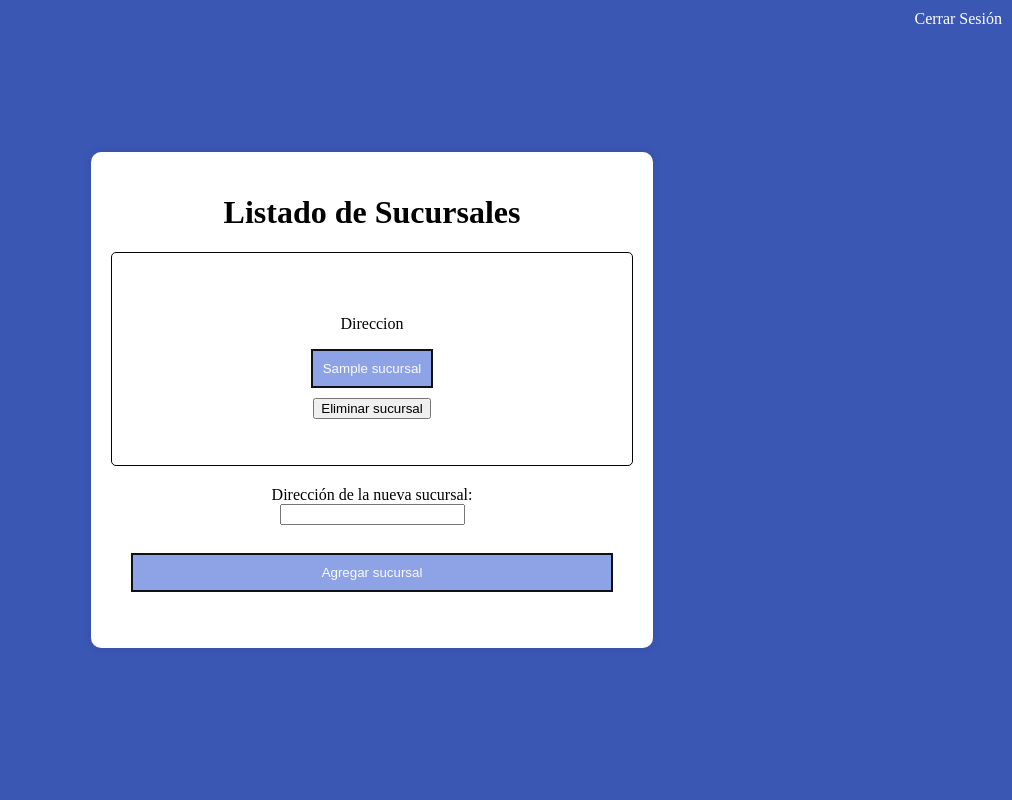
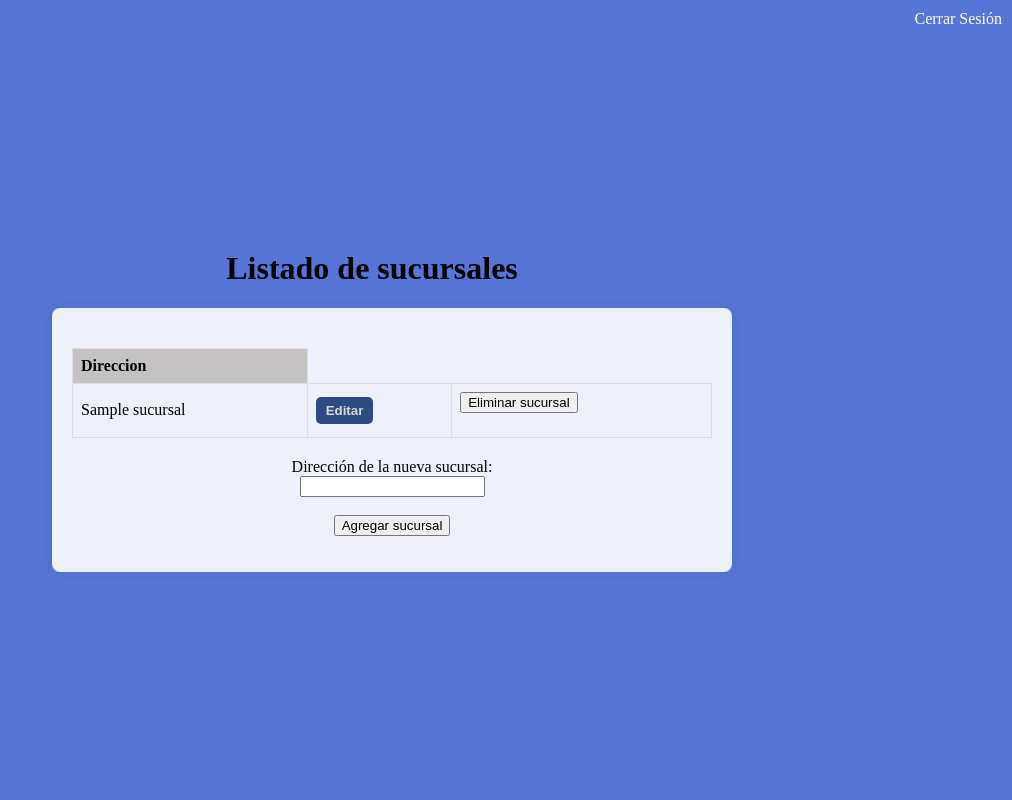
Before and after one commit to JJuanVolpe/Ferreplus, a Django app: page /sucursales/ in a window 1280 px wide. Shown: the whole page, without its empty margins (268-1280 px from the left). Run offline with Django 4.2, Linux system fonts and the light colour scheme; a user stored in the database is signed in; tables that the repository leaves empty hold one stand-in row (values such as "Sample post").

Commit message:
Sistema final version

```diff
--- a/myapp/templates/Menu_De_Intercambios.html
+++ b/myapp/templates/Menu_De_Intercambios.html
@@ -25,13 +25,12 @@
             }
             .right {
                 display:flex;
-                justify-content: c;
                 align-items: center;
                 font-family: Arial, Helvetica, sans-serif;
 
             }
             .divTrue{
-            width: 650px;
+                width: 700px;
                 align-items: center;
                 min-width: 350px;
                 max-height: 500px; /* Altura máxima inicial */
@@ -104,10 +103,11 @@
     </head>
 
     <body>
+
+        <div>
             <a href="{% url 'menuPrincipal' %}">
                 <button>volver</button>
             </a>
-        <div>
             <div class="menu">
                 <h1>Menu de intercambios</h1>
             </div>
--- a/myapp/templates/Sucursales.html
+++ b/myapp/templates/Sucursales.html
@@ -1,20 +1,37 @@
-<!DOCTYPE html>
-<html lang="es">
-<head>
-    <meta charset="UTF-8">
-    <link rel="shortcut icon" type="image/png" href="../static/favicon.png">
+<script>
+    document.addEventListener("DOMContentLoaded", function() {
+        const btnsAbrirModal = document.querySelectorAll(".button-style");
+        const btnCerrarModal = document.querySelector("#Cerrar_modal");
+        const modal = document.querySelector("#modal");
+
+        btnsAbrirModal.forEach(function(btn) {
+            btn.addEventListener("click", function() {
+                modal.showModal();
+            });
+        });
+
+        btnCerrarModal.addEventListener("click", function() {
+            modal.close();
+        });
+    });
+</script>
+
+
+
 <style>
     body {
-            background-color: #2544ace5;
+        background-color: #4566d3e5;
         margin: 0;
         padding: 0;
         display: flex;
         justify-content: center;
         align-items: center;
-            min-height: 100vh; /* Ajusta la altura mínima de la página */
-            position: relative; /* Posición relativa para el posicionamiento absoluto */
+        height: 100vh;
     }
 
+    .table-container {
+        text-align: center;
+    }
 
     table {
         margin: 20px auto;
@@ -23,49 +40,65 @@
     }
 
     .button-style {
-            background-color: #8299e4e5;
-            color: rgba(253, 253, 253, 0.973);
-            padding: 10px;
-            border: 2px solid #000000e5;
-            cursor: pointer;
+        font-weight: bold;
+        text-decoration: none;
+        font-family: Arial, Helvetica, sans-serif;
+        color: #D9D9D9;
+        max-width: max-content;
+        background-color: #2d4a81;
+        padding: 6px 10px;
         text-align: center;
-            display: block;
-            margin: 10px auto;
-            width: 100%;
-            box-sizing: border-box;
+        border: none;
+        border-radius: 5px;
+        transition: all 0.3s;
+        cursor : pointer;
+    }
+    .button-style:hover {
+        background-color: #4566d3e5;
     }
 
-        .button-style:hover {
-            background-color: #126627;
+    #Agregar_Sucursal {
+        display: block;
+        margin: 20px auto;
     }
 
-        #modal {
+    #modal{
         width: 500px;
-            background-color: #4566d3ff;
+        background-color: rgb(225, 228, 240);
     }
 
-        #modal::backdrop {
-            background-color: rgba(0, 0, 0, .45);
-        }
-        .table-container {
-            text-align: center;
-            margin: auto;
-            padding: 20px;
-            background-color: #ffffff; /* Fondo blanco */
-            border-radius: 10px; /* Bordes redondeados */
-            box-shadow: 0 0 10px rgba(0, 0, 0, 0.1); /* Sombra */
-        }
-        .scrollable-div {
-            width: 500px;
-            min-width: 300px;
-            max-height: 300px; /* Altura máxima inicial */
-            overflow-y: auto; /* Desplazamiento vertical */
-            border: 1px solid #050404; /* Borde */
-            background-color: #fff; /* Fondo blanco */
-            border-radius: 5px; /* Bordes redondeados */
-            padding: 10px; /* Espaciado interno */
+    #modal::backdrop{
+        background-color: rgba(0,0,0,.45);
     }
 
+    .divSuc{
+        margin-top: 1px;
+        text-align: center;
+        width: 100%;
+        min-width:600px;
+        max-width: 980px;
+        padding: 20px;
+        background-color: #ffffffe5;
+        border-radius: 8px;
+        box-shadow: 0 0 10px rgba(0, 0, 0, 0.1);
+        max-height: 60vh; /* Limitar la altura máxima */
+        overflow-y: auto; /* Hacer el contenido desplazable */
+    }
+    .trueque-table {
+        width: 100%;
+        border-collapse: collapse;
+    }
+
+    .trueque-table th, .trueque-table td {
+        border: 1px solid #ddd;
+        padding: 8px;
+        text-align: left;
+    }
+
+    .trueque-table th {
+        background-color: #c0bcbce0;
+        font-weight: bold;
+    }
     .logOut {
             position: absolute;
             top: 10px;
@@ -73,47 +106,61 @@
             color: white;
             text-decoration: none;
         }
-
     </style>
-</head>
 <body>
     <a class="logOut" href="/logout">Cerrar Sesión</a>
     <div class="table-container">
-        <h1>Listado de Sucursales</h1>
+        <h1>Listado de sucursales</h1>
         {% if error %}
             <p style="color: red;">{{ error }}</p>
         {% else %}
-            <div class="scrollable-div" id="scrollable-div">
-                <table>
+        <div class="divSuc">
+            <table class="trueque-table">
+                <thead>
+                    <tr>
+                        <th>Direccion</th>
+                    </tr>
+                </thead>
                 <tbody>
+                    {% if sucursales %}
                         {% for suc in sucursales %}
                             <tr>
+                                <td>{{ suc.title }}</td>
+                                <td><button class="button-style editar-btn" data-id="{{ suc.id }}">Editar</button></td>
                                 <td>
-                                    <p>Direccion</p>
-                                    <button class="button-style editar-btn" data-id="{{ suc.id }}">{{ suc.title }}</button>
                                     <form class="eliminar-form" data-id="{{ suc.id }}" action="{% url 'eliminar_sucursal' suc.id %}" method="post">
                                         {% csrf_token %}
                                         <button type="submit" class="eliminar-btn">Eliminar sucursal</button>
                                     </form>
-                                </td>
                             </tr>
                         {% endfor %}
+                    {% else %}
+                        <tr>
+                            <td colspan="3">No se encontraron sucursales</td>
+                        </tr>
+                    {% endif %}
                 </tbody>
             </table>
-            </div>
-            <form id="agregar-form" style="padding: 20px;" action="{% url 'agregar_sucursal' %}" method="post">
+            <div id="error-message" class="error-message"></div>
+            <form id="agregar-form" action="{% url 'agregar_sucursal' %}" method="post">
                 {% csrf_token %}
                 <label for="nuevaSucursal">Dirección de la nueva sucursal:</label><br>
                 <input type="text" id="nuevaSucursal" name="nuevaSucursal" required><br><br>
-                <button class="button-style" type="submit">Agregar sucursal</button>
-                <p style="color: black; font-family: 'Montserrat';"></p>
+                <button class="button-style2" type="submit">Agregar sucursal</button>
+                <p style="color: rgb(180, 19, 19); font-family: 'Montserrat';"></p>
                     {% if messages %}
                         {% for message in messages %}
                             {{ message }}
                         {% endfor %}
                     {% endif %}
+                </p>
             </form>
+        </div>
         {% endif %}
+
+    </div>
+
+
     <dialog id="modal">
         <div class="divModal">
             <h1>Modificar Dirección</h1>
@@ -127,26 +174,25 @@
             </form>
         </div>
     </dialog>
-    </div>
 
     <script>
         document.addEventListener("DOMContentLoaded", function() {
-            const scrollableDiv = document.getElementById('scrollable-div');
-            const agregarForm = document.getElementById('agregar-form');
+            const editarForm = document.getElementById('editar-form');
+            const editarButtons = document.querySelectorAll('.editar-btn');
+            const cerrarModalBtn = document.querySelector("#Cerrar_modal");
+            const modal = document.querySelector("#modal");
 
-            // Ajusta la altura máxima del div al cargar la página
-            adjustScrollableDivHeight();
-
-            // Ajusta la altura máxima del div cuando se agregan sucursales
-            agregarForm.addEventListener('submit', function() {
-                setTimeout(adjustScrollableDivHeight, 0); // Espera a que se agreguen las sucursales antes de ajustar la altura
+            editarButtons.forEach(function(btn) {
+                btn.addEventListener("click", function() {
+                    const sucursalId = this.getAttribute('data-id');
+                    modal.showModal();
+                    editarForm.action = `{% url 'editar_sucursal' 0 %}`.replace('0', sucursalId);
+                });
             });
 
-            // Función para ajustar la altura máxima del div scrollable
-            function adjustScrollableDivHeight() {
-                scrollableDiv.style.maxHeight = (window.innerHeight - scrollableDiv.offsetTop - 100) + 'px'; // Ajusta la altura máxima
-            }
+            cerrarModalBtn.addEventListener("click", function() {
+                modal.close();
+            });
         });
     </script>
 </body>
-</html>
--- a/myapp/templates/intercambio_con_espera_de_ofertas.html
+++ b/myapp/templates/intercambio_con_espera_de_ofertas.html
@@ -109,7 +109,7 @@
             </div>
             <div class="form-group">
                 <label for="foto">Foto:</label>
-                <input type="file" id="foto" name="foto" class="form-control" required>
+                <input type="file" id="foto" name="foto" accept=".jpg, .jpeg, .png" class="form-control" required>
             </div>
             <!-- Campos opcionales -->
             <div class="form-group">
--- a/myapp/views.py
+++ b/myapp/views.py
@@ -126,7 +126,6 @@ def signup(request):
             user.save()
             login(request, user)
             return redirect('/')
-            return redirect('/')
         except IntegrityError:  #Manejo error asociado a la BD
             return render(request, 'signup.html', {"form": UserCreationForm, "error": "Nombre de usuario ya existente en el sistema."})
 
@@ -158,7 +157,7 @@ def signin(request):
 @login_required
 def signout(request):
     logout(request)
-    return redirect('signin')
+    return redirect('/')
 
 
 
@@ -200,20 +199,34 @@ def Sucursales(request):
 
 
 def Ver_trueques(request):
-    # Obtener el path absoluto del directorio dos carpetas antes de 'views'
-    currentdir = os.path.dirname(os.path.abspath(__file__))  # Directorio actual (views)
-    parent_dir = os.path.dirname(currentdir)  # Un nivel arriba (la carpeta contenedora de 'views')
-
-    # Obtengo la lista de intercambios del usuario
+    # Obtener la lista de intercambios del usuario
     usuario = request.user
     listadointercambios = intercambios.objects.filter(usuario=usuario.profile)
-    print(listadointercambios)
 
     # Pasar tanto la lista de intercambios como el path absoluto al contexto
     context = {
         'listadointercambios': listadointercambios,
-        'path_absoluto': parent_dir
     }
+    print("hola")
+    if 'eliminar' in request.POST:
+        # Acción para eliminar el trueque
+        trueque = intercambios.objects.get(id=request.POST['trueque_id'])
+        trueque.delete()
+        return redirect('Mis_Trueques')
+    elif request.method == 'POST':
+        trueque = intercambios.objects.get(id=request.POST['trueque_id'])
+        trueque.categoria= request.POST['categoria']
+        trueque.descripcion= request.POST['descripcion']
+        trueque.marca= request.POST['marca']
+        trueque.estado= request.POST['estado']
+        trueque.nombre= request.POST['nombre']
+        trueque.modelo= request.POST['modelo']
+        if 'foto' in request.FILES:
+            foto = request.FILES['foto']
+            # Si se proporciona una foto, asignarla al campo 'foto' del trueque
+            trueque.foto = foto
+        trueque.save()
+
     return render(request, 'Mis_Trueques.html', context)
 
 def eliminar_sucursal(request, sucursal_id):
```
Also changed, not shown: myapp/templates/Mis_Trueques.html (+90 -9 lines), media/fotos_intercambios/Francisco_Suárez_1.jpeg (added), media/fotos_intercambios/Imagen_de_WhatsApp_2024-03-24_a_las_18.39.14_d9740603.jpg (added), media/fotos_intercambios/Imagen_de_WhatsApp_2024-03-24_a_las_18.39.14_d9740603_dRRPq8y.jpg (added), media/fotos_intercambios/WhatsApp_Image_2021-10-22_at_3.24.21_PM_2.jpeg (added), media/fotos_intercambios/descarga_7.png (added), media/fotos_intercambios/emt22_C4e3SbT.jpg (added), media/fotos_intercambios/gmail-icon-1024x1024-09wrt8am.png (added), media/fotos_intercambios/image_1.png (added), media/fotos_intercambios/pexels-pixabay-33545.jpg (added), media/fotos_intercambios/png-clipart-second-world-war-soldier-book-devil-s-guard-germany-germa_KCudmXJ.png (added). Lines whose indentation alone changed are shown as unchanged.
